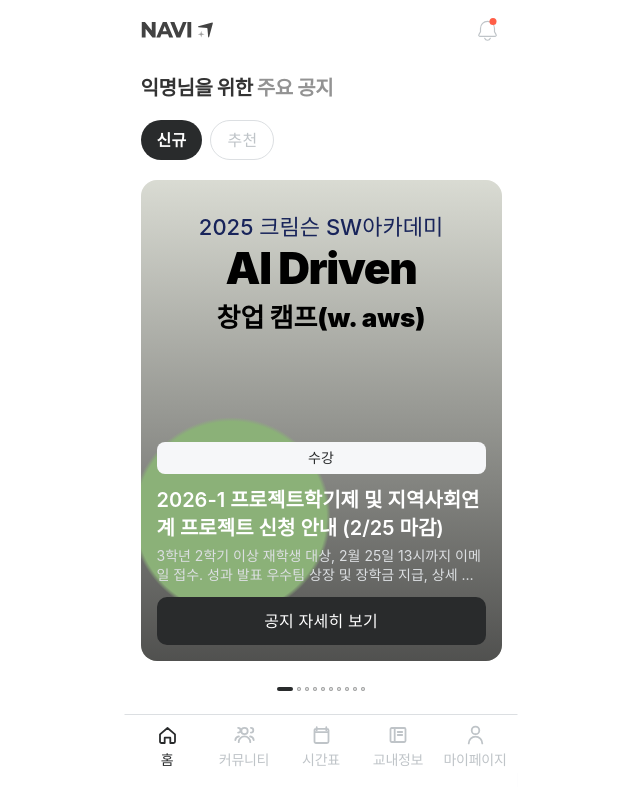
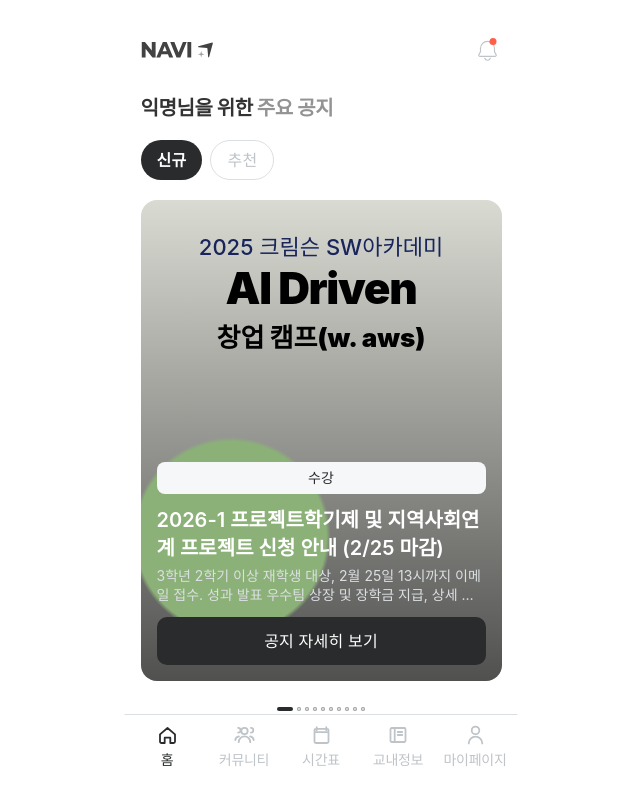
Before and after one commit to campus-navi/frontend, a React (Vite) app: page /home in a window 1280 px wide. Shown: the top 787 px of the page, without its empty margins (319-959 px from the left). Built offline with nearby package versions, Linux system fonts and the light colour scheme; no server answers.

Commit message:
fix: AppHeader safe-area padding 복구 (#95)

```diff
--- a/src/components/ui/AppHeader.tsx
+++ b/src/components/ui/AppHeader.tsx
@@ -24,7 +24,7 @@
 }: AppHeaderProps) {
   const isMain = variant === 'main';
 
-  const headerClassName = isMain ? className : ['pt-[max(20px,env(safe-area-inset-top))]', className].filter(Boolean).join(' ');
+  const headerClassName = ['pt-[max(20px,env(safe-area-inset-top))]', className].filter(Boolean).join(' ');
   const innerClassName = isMain ? 'relative flex h-[60px] items-center px-4' : 'relative flex h-16 items-center px-4';
   const leadingClassName = isMain ? 'z-10 flex h-8 w-[75px] items-center' : 'z-10 flex min-w-10 items-center';
   const trailingClassName = isMain
--- a/src/pages/HomePage.tsx
+++ b/src/pages/HomePage.tsx
@@ -41,7 +41,7 @@
           rightSlot={<NotificationButton hasNewNotification={HAS_NEW_NOTIFICATION} />}
           className="fixed left-1/2 top-0 z-40 w-full max-w-[393px] -translate-x-1/2 bg-white"
         />
-        <div className="h-[60px] shrink-0" aria-hidden="true" />
+        <div className="h-[calc(60px+max(20px,env(safe-area-inset-top)))] shrink-0" aria-hidden="true" />
 
         <section className="flex flex-col gap-5 bg-white px-4 py-4">
           <SectionTitle suffix="주요 공지" />
```
